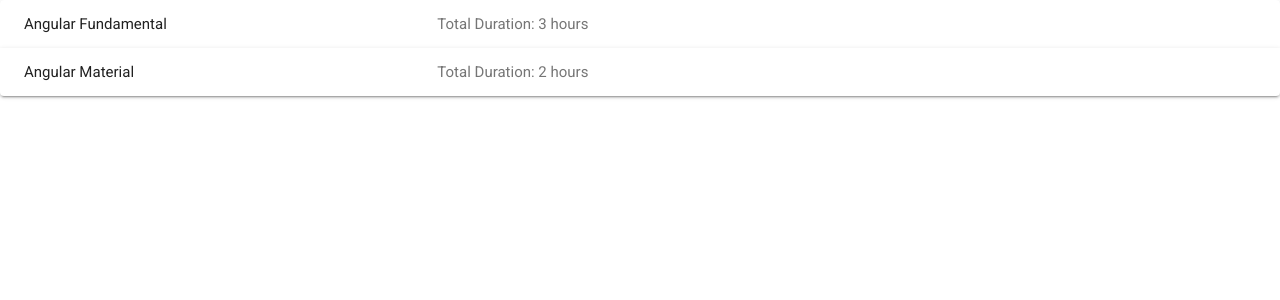
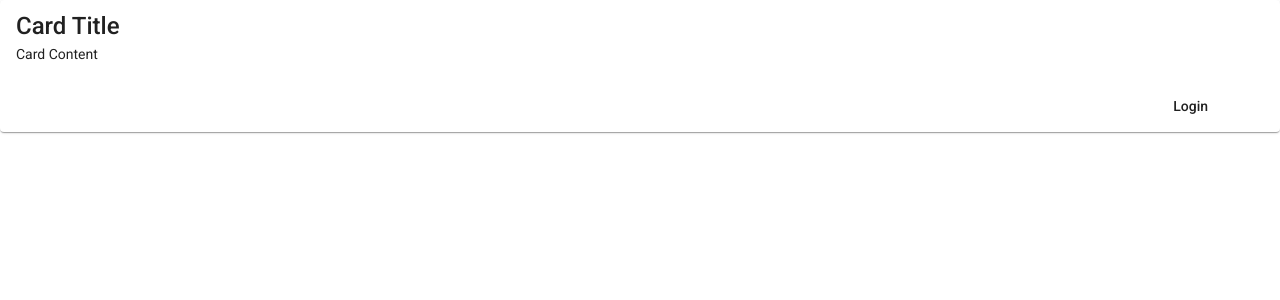
Before and after one commit to FaaridMuhammadEmad/Material-Demo, an Angular app: page / in a window 1280 px wide. Shown: the top 300 px of the page. Built offline with nearby package versions, Linux system fonts and the light colour scheme.

Commit message:
Mat card

```diff
--- a/src/app/app.component.html
+++ b/src/app/app.component.html
@@ -171,7 +171,7 @@
 
 <!-- Mat Expansion Panel -->
 
-<mat-accordion multi="true" hideToggle>
+<!-- <mat-accordion multi="true" hideToggle>
 
 <mat-expansion-panel>
   <mat-expansion-panel-header>
@@ -202,4 +202,13 @@
     <button mat-button>Enroll</button>
   </mat-action-row>
 </mat-expansion-panel>
-</mat-accordion>
+</mat-accordion> -->
+
+<!-- MAT CARD -->
+<mat-card>
+  <mat-card-title>Card Title</mat-card-title>
+  <mat-card-content>Card Content</mat-card-content>
+  <mat-card-actions align="end">
+    <button mat-flat-button>Login</button>
+  </mat-card-actions>
+</mat-card>
--- a/src/app/material/material.module.ts
+++ b/src/app/material/material.module.ts
@@ -11,9 +11,11 @@
 import {MatDividerModule} from '@angular/material/divider';
 import {MatGridListModule} from '@angular/material/grid-list';
 import {MatExpansionModule} from '@angular/material/expansion';
+import {MatCardModule} from '@angular/material/card';
 
 const MaterialComponents = [
   MatButtonModule,
+  MatCardModule,
   MatButtonToggleModule,
   MatBadgeModule,
   MatProgressSpinnerModule,
```
